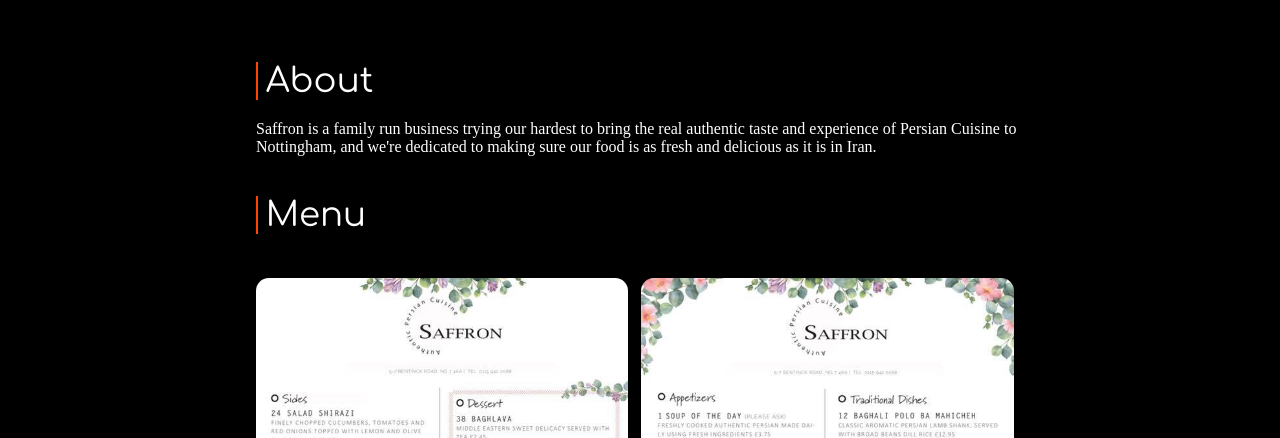
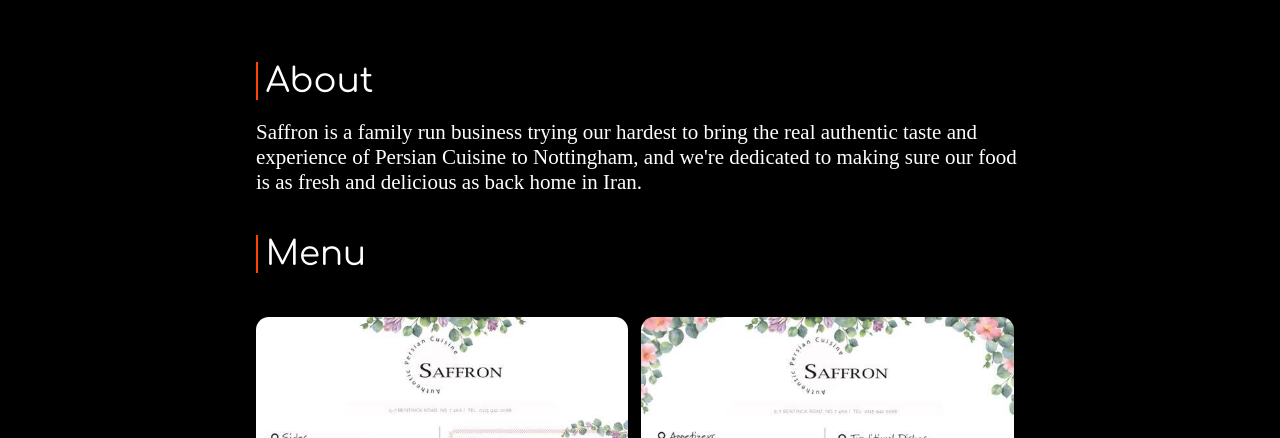
Before and after one commit to henewi/saffron, a plain HTML site: page index.html in a window 1280 px wide. Shown: the part 662-1100 px from the top of the page. Drawn offline with Linux system fonts and the light colour scheme.

Commit message:
finished v1

```diff
--- a/index.html
+++ b/index.html
@@ -33,7 +33,7 @@
         <div class="separator"></div>
         <div id="about">
             <div class="abouttitle">About</div>
-            <div class="aboutcontent" id="menulocator">Saffron is a family run business trying our hardest to bring the real authentic taste and experience of Persian Cuisine to Nottingham, and we're dedicated to making sure our food is as fresh and delicious as it is in Iran.</div>
+            <div class="aboutcontent" id="menulocator">Saffron is a family run business trying our hardest to bring the real authentic taste and experience of Persian Cuisine to Nottingham, and we're dedicated to making sure our food is as fresh and delicious as back home in Iran.</div>
         </div>
         <div id="menu">
             <div class="menutitle">Menu</div>
--- a/styles.css
+++ b/styles.css
@@ -178,6 +178,7 @@ a:hover, a:visited, a:link, a:active
     display: flex;
     margin-right: 20.5vw;
     margin-bottom: 5vh;
+    font-size:calc(13px + 1vh);
 }
 
 /* Contact section */
```
